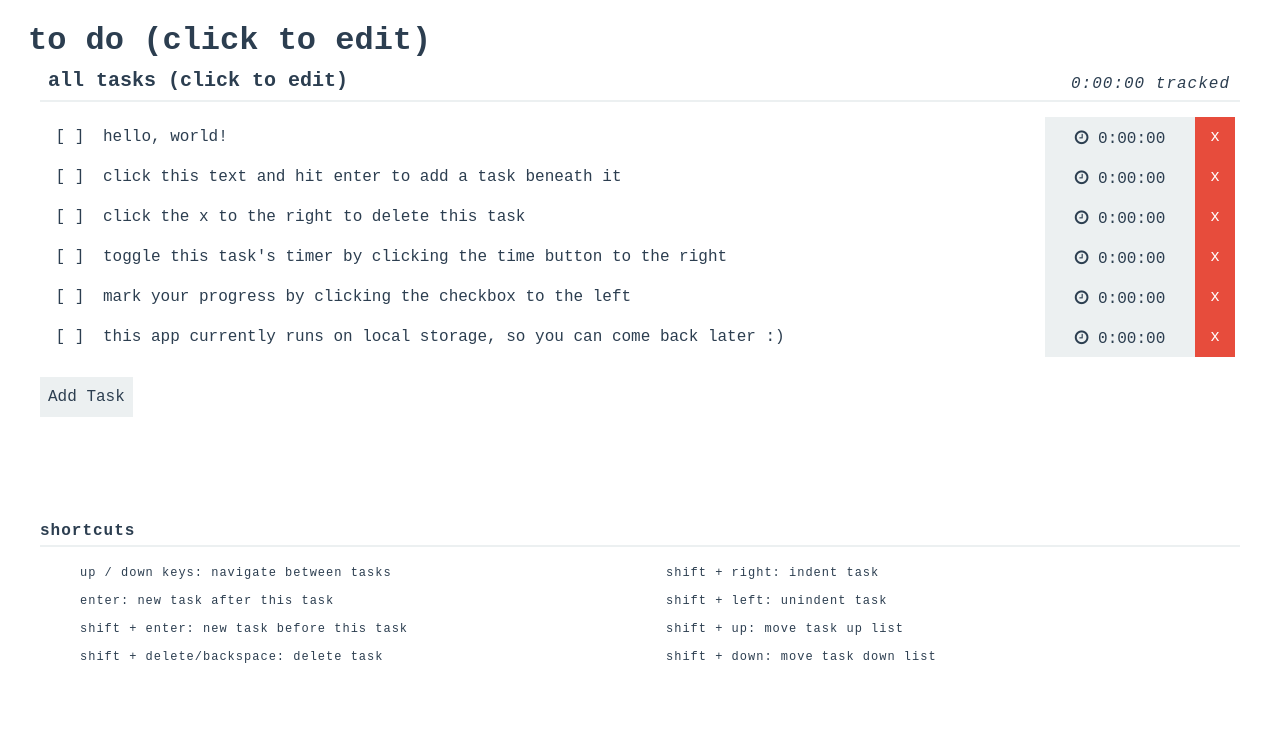
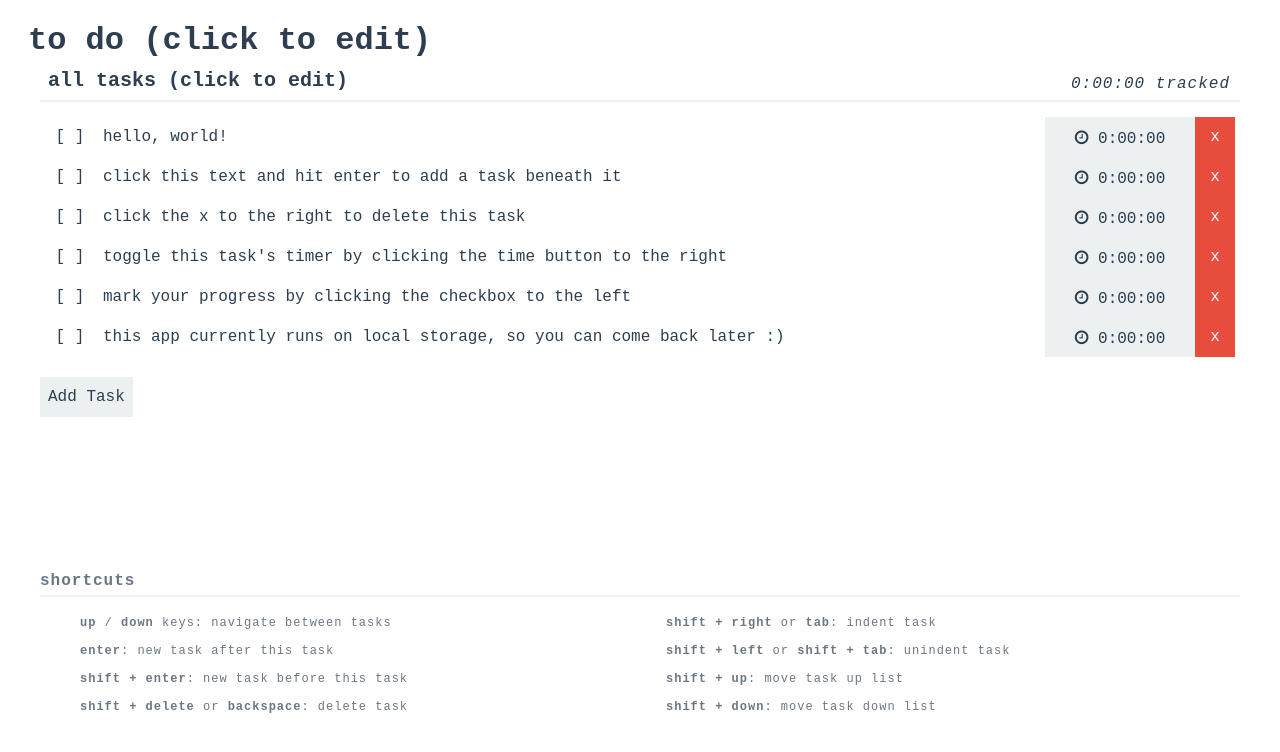
Before and after one commit to cborchert/todolist, a React app: page / in a window 1280 px wide. Shown: the top 752 px of the page. Built offline with nearby package versions, Linux system fonts and the light colour scheme.

Commit message:
Add tab / shift tab functionality

```diff
--- a/src/App.js
+++ b/src/App.js
@@ -239,14 +239,30 @@ class App extends Component {
         <div className="app__help">
           <h5 className="app__help-title">shortcuts</h5>
           <ul>
-            <li>up / down keys: navigate between tasks</li>
-            <li>enter: new task after this task</li>
-            <li>shift + enter: new task before this task</li>
-            <li>shift + delete/backspace: delete task</li>
-            <li>shift + right: indent task</li>
-            <li>shift + left: unindent task</li>
-            <li>shift + up: move task up list</li>
-            <li>shift + down: move task down list</li>
+            <li>
+              <b>up</b> / <b>down</b> keys: navigate between tasks
+            </li>
+            <li>
+              <b>enter</b>: new task after this task
+            </li>
+            <li>
+              <b>shift + enter</b>: new task before this task
+            </li>
+            <li>
+              <b>shift + delete</b> or <b>backspace</b>: delete task
+            </li>
+            <li>
+              <b>shift + right</b> or <b>tab</b>: indent task
+            </li>
+            <li>
+              <b>shift + left</b> or <b>shift + tab</b>: unindent task
+            </li>
+            <li>
+              <b>shift + up</b>: move task up list
+            </li>
+            <li>
+              <b>shift + down</b>: move task down list
+            </li>
           </ul>
         </div>
       </div>
--- a/src/App.scss
+++ b/src/App.scss
@@ -9,11 +9,16 @@
   }
 
   &__help {
-    padding: 100px 20px 20px;
+    margin-top: 130px;
+    padding: 20px;
+    opacity: 0.7;
     font-size: 0.75rem;
     ul {
       columns: 2;
       list-style-type: none;
+    }
+    &:hover {
+      opacity: 1;
     }
   }
   &__help-title {
--- a/src/components/Task.js
+++ b/src/components/Task.js
@@ -82,6 +82,13 @@ class Task extends Component {
             setFocus(task.order + 1);
             break;
 
+          case 9:
+            //tab
+            e.preventDefault();
+            e.stopImmediatePropagation();
+            changeTaskDetail(task.id, "isChild", true);
+            break;
+
           default:
             //do nothing
             break;
@@ -134,6 +141,12 @@ class Task extends Component {
             reorderTask(task.order, task.order + 1);
             setFocus(task.order);
             //reorder down
+            break;
+          case 9:
+            //shift+tab
+            e.preventDefault();
+            e.stopImmediatePropagation();
+            changeTaskDetail(task.id, "isChild", false);
             break;
           default:
             //do nothing
```
